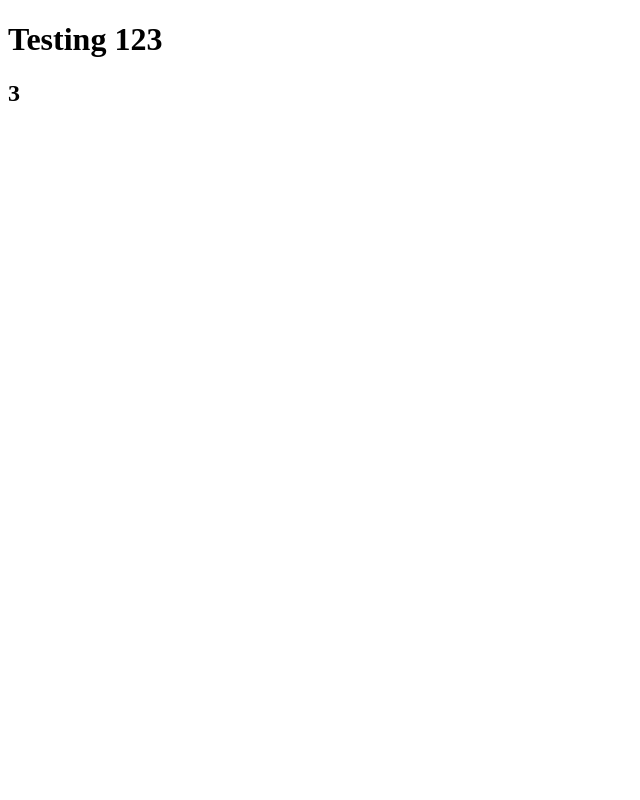
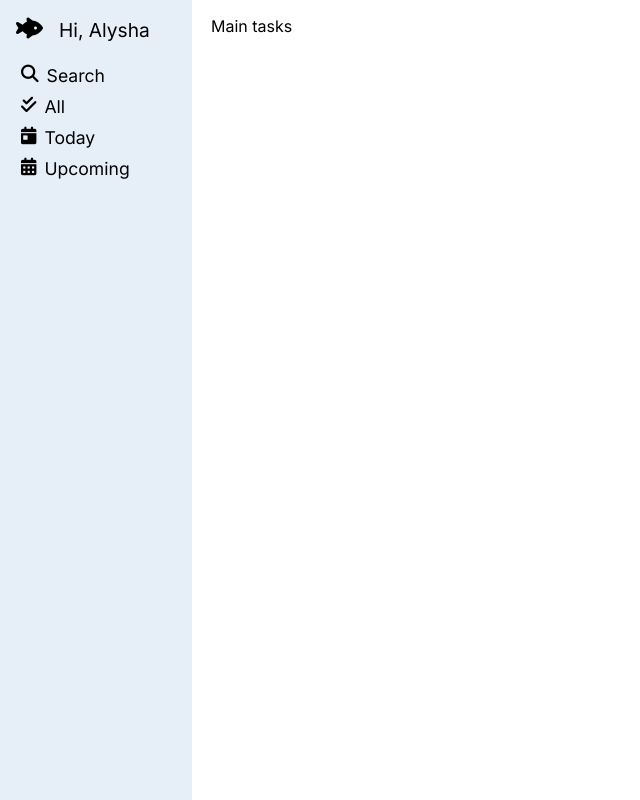
Before and after one commit to SushiBanana/ToDoList, a website built with webpack: page src/template.html in a window 1280 px wide. Shown: the whole page, without its empty margins (0-640 px from the left). Built offline with nearby package versions, Linux system fonts and the light colour scheme.

Commit message:
Complete navbar styling

```diff
--- a/package.json
+++ b/package.json
@@ -5,7 +5,9 @@
   "main": "index.js",
   "scripts": {
     "test": "echo \"Error: no test specified\" && exit 1",
-    "build": "webpack"
+    "build": "webpack",
+    "dev": "webpack serve",
+    "start": "webpack serve --port 8081"
   },
   "keywords": [],
   "author": "",
--- a/src/script.js
+++ b/src/script.js
@@ -1 +1,25 @@
-console.log("hi")
+import "./styles.css";
+
+const navbar = document.getElementById("navbar");
+const resizer = document.getElementById("resizer");
+
+const remSize = parseFloat(getComputedStyle(document.documentElement).fontSize);
+
+let isResizing = false;
+
+resizer.addEventListener("mousedown", e => {
+    isResizing = true;
+    document.body.style.cursor = "ew-resize";
+});
+
+document.addEventListener("mousemove", e => {
+    if (isResizing && e.clientX >= remSize * 10 && e.clientX <= remSize * 20){
+        const newWidth = e.clientX;
+        navbar.style.width = `${newWidth}px`;
+    }
+});
+
+document.addEventListener("mouseup", e => {
+    isResizing = false;
+    document.body.style.cursor = "default";
+});
--- /dev/null
+++ b/src/styles.css
@@ -0,0 +1,91 @@
+@import url('https://fonts.googleapis.com/css2?family=Inter:wght@100;400;700&display=swap');
+
+:root{
+    --primary-color: #e6eff8;
+    --subtle-gray: #cad4dc;
+}
+
+.inter-font {
+  font-family: "Inter", sans-serif;
+  font-optical-sizing: auto;
+  font-weight: 500;
+  font-style: normal;
+}
+
+body, html{
+    font-family: "Inter", sans-serif;
+    margin: 0;
+    padding: 0;
+    height: 100vh;
+    width: 100vw;
+}
+
+#main-container{
+    display: flex;
+    height: 100%;
+}
+
+#name{
+    font-size: 1.2rem;
+}
+
+.icons{
+    font-size: 1.5rem;
+}
+
+nav {
+    background-color: var(--primary-color);
+    padding: 1rem;
+    width: 10rem;
+
+}
+
+#resizer{
+    width: 3px;
+    cursor: ew-resize;
+
+}
+
+#resizer:hover{
+    background-color: var(--subtle-gray);
+}
+
+#navbar .top-left-container{
+    display: flex;
+    justify-content: flex-start;
+    gap: 1rem;
+    align-items: baseline;
+
+}
+
+ul{
+    list-style-type: none;
+    padding: 0;
+}
+
+main{
+    flex: 1;
+    padding: 1rem;
+
+}
+
+ul.list-container-parent{
+    display: flex;
+    flex-direction: column;
+    font-size: 1.1rem;
+}
+
+
+
+.list-container{
+    display: flex;
+    gap: 0.5rem;
+    padding: 5px;
+
+}
+
+.list-container:hover{
+    background-color: var(--subtle-gray);
+    border-radius: 5px;
+    cursor: pointer;
+}
--- a/src/template.html
+++ b/src/template.html
@@ -3,11 +3,46 @@
 <head>
     <meta charset="UTF-8">
     <meta name="viewport" content="width=device-width, initial-scale=1.0">
-    <title>Document</title>
+    <title>To Do List</title>
+    <link rel="stylesheet" href="https://cdnjs.cloudflare.com/ajax/libs/font-awesome/6.7.1/css/all.min.css" integrity="sha512-5Hs3dF2AEPkpNAR7UiOHba+lRSJNeM2ECkwxUIxC1Q/FLycGTbNapWXB4tP889k5T5Ju8fs4b1P5z/iB4nMfSQ==" crossorigin="anonymous" referrerpolicy="no-referrer" />
 </head>
+
 <body>
-    <h1>Testing 123</h1>
-    <h2>3</h2>
+    <div id="main-container">
+        <nav id="navbar">
+            <div class="top-left-container">
+                <i class="fa-solid fa-fish-fins icons"></i>
+                <div id="name">Hi, Alysha</div>
+            </div>
+
+            <div class="middle-container">
+                <ul class="list-container-parent">
+                    <li class="list-container">
+                        <i class="fa-solid fa-magnifying-glass"></i>
+                        <div>Search</div>
+                    </li>
+
+                    <li class="list-container">
+                        <i class="fa-solid fa-check-double"></i>
+                        <div>All</div>
+                    </li>
+
+                    <li class="list-container">
+                        <i class="fa-solid fa-calendar-day"></i>
+                        <div>Today</div>
+                    </li>
+
+                    <li class="list-container">
+                        <i class="fa-solid fa-calendar-days"></i>
+                        <div>Upcoming</div>
+                    </li>
+
+                </ul>
+            </div>
+        </nav>
+        <div id="resizer"></div>
+        <main>Main tasks</main>
+    </div>
 
 </body>
 </html>
```
